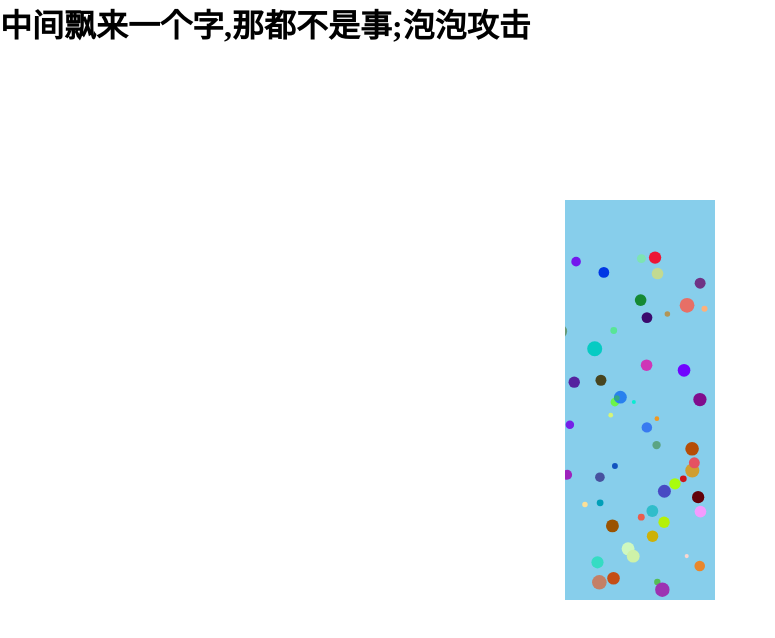
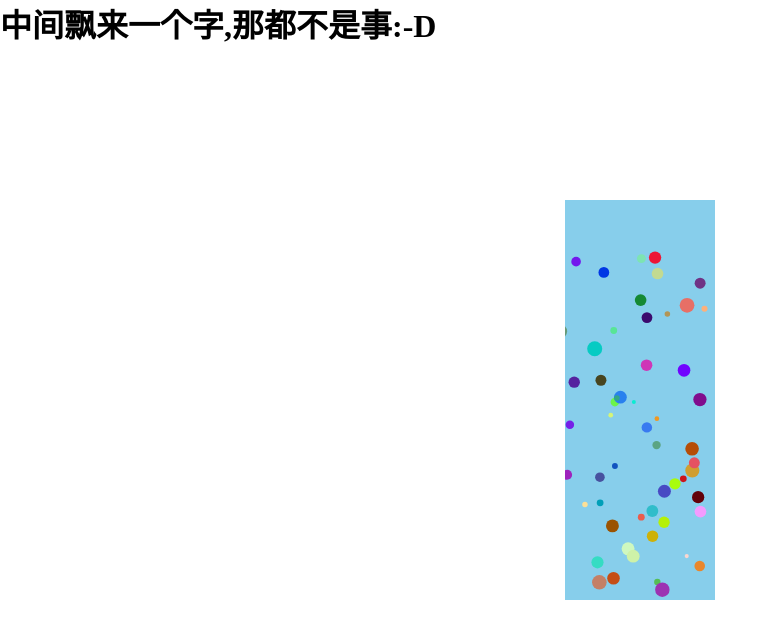
Before and after one commit to goodluck1945/goodluck1945.github.io, a plain HTML site: page index.html in a window 1280 px wide. Shown: the whole page, without its empty margins (0-775 px from the left). Drawn offline with Linux system fonts and the light colour scheme.

Commit message:
Update index.html

```diff
--- a/index.html
+++ b/index.html
@@ -24,7 +24,7 @@
   </style>
 </head>
 <body>
-<h1>中间飘来一个字,那都不是事;泡泡攻击</h1>
+<h1>中间飘来一个字,那都不是事:-D</h1>
 <canvas height="400" width="150">
   <span>无法显示，请换一种浏览器继续尝试，谢谢！</span>
 </canvas>
```
